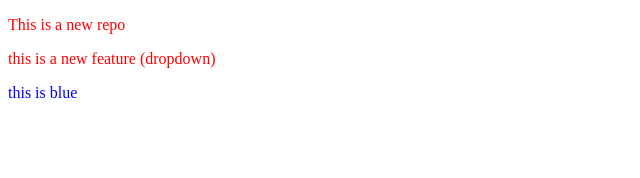
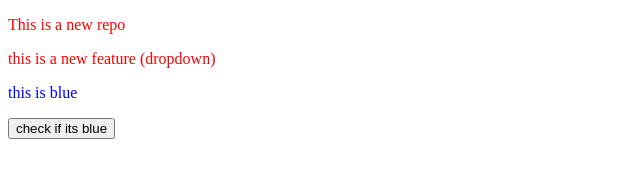
Before and after one commit to animeshkuswain/localrepo, a plain HTML site: page index.html in a window 1280 px wide. Shown: the whole page, without its empty margins (0-640 px from the left). Drawn offline with Linux system fonts and the light colour scheme.

Commit message:
added a new button to check if its blue

```diff
--- a/index.html
+++ b/index.html
@@ -13,6 +13,7 @@
     <p>This is a new repo</p>
     <p>this is a new feature (dropdown)</p>
     <p id="blue">this is blue</p>
+    <button>check if its blue</button>
    </body>
 
 </html>
```
